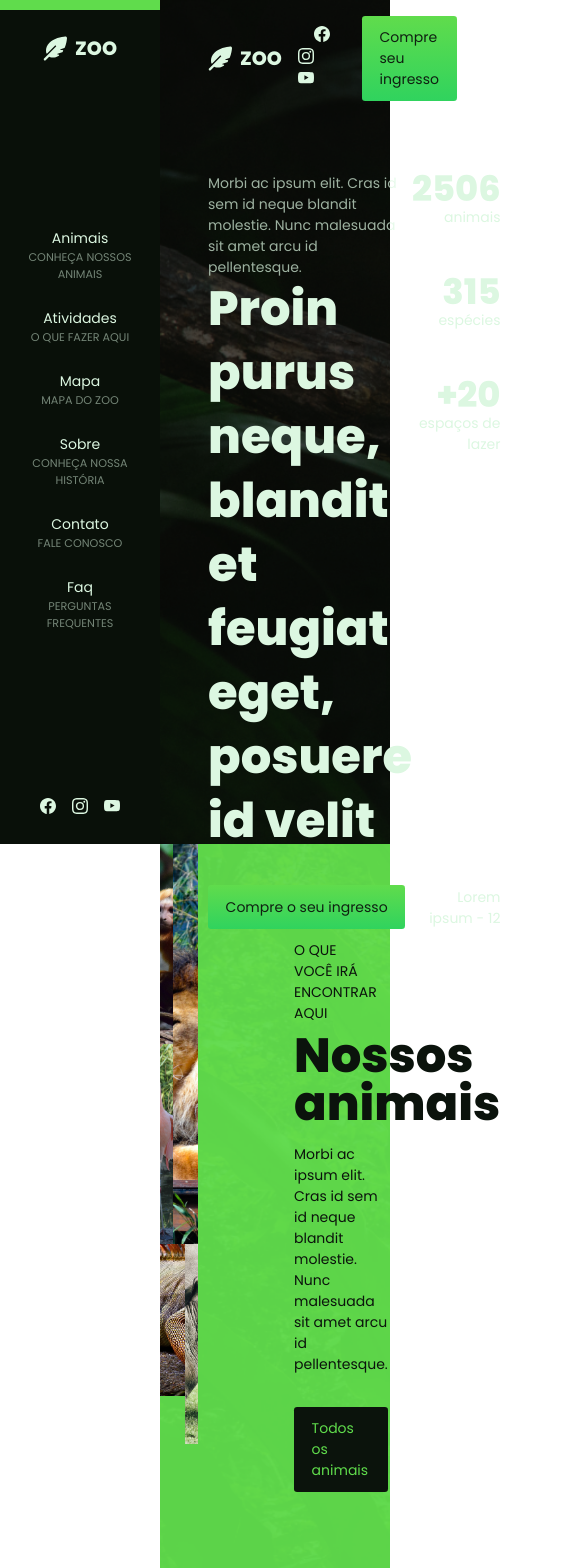
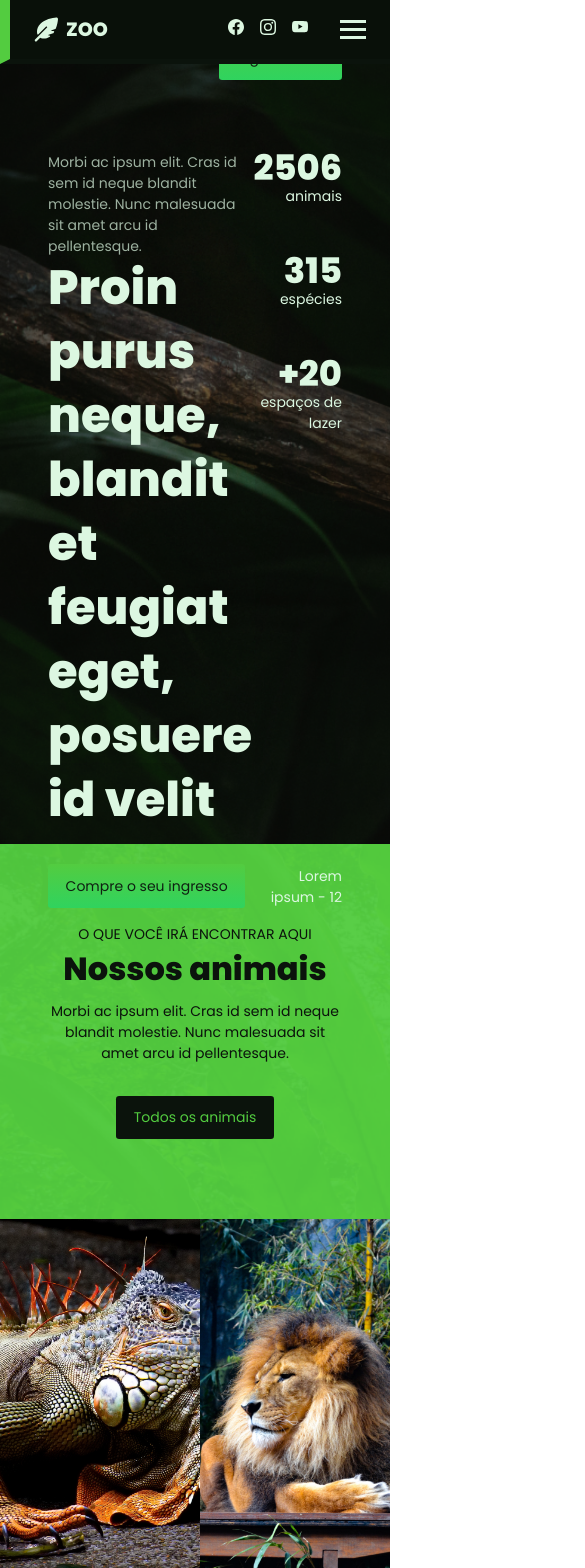
Before and after one commit to aridsm/website-zoo, a React (Create React App) app: page / in a window 390 px wide. Shown: the top 1568 px of the page, 585 px wide, since content can reach past the window. Built offline with nearby package versions, Linux system fonts and the light colour scheme.

Commit message:
add seções responsividade

```diff
--- a/src/components/Activities.module.css
+++ b/src/components/Activities.module.css
@@ -40,3 +40,17 @@
 .txt {
   margin-bottom: 2rem;
 }
+
+@media (max-width: 930px) {
+  .section {
+    flex-direction: column;
+  }
+  .activitiesList {
+    padding: 0 2rem 4rem 2rem;
+    width: 100%;
+    overflow: auto;
+  }
+  .activitiesList::-webkit-scrollbar {
+    display: none;
+  }
+}
--- a/src/components/Animals.module.css
+++ b/src/components/Animals.module.css
@@ -71,3 +71,35 @@
   grid-column: 2 / -1;
   grid-row: 1 / 3;
 }
+
+@media (max-width: 1200px) {
+  .animalsList {
+    grid-template-rows: repeat(3, 150px);
+  }
+}
+
+@media (max-width: 930px) {
+  .section {
+    flex-direction: column;
+  }
+  .content {
+    order: -1;
+  }
+  .animalsList {
+    display: flex;
+    width: 100%;
+    overflow: auto;
+  }
+
+  .animalsList li {
+    height: 350px;
+    min-width: 200px;
+  }
+  .animalsList li:nth-of-type(1) img {
+    object-position: initial;
+  }
+
+  .animalsList::-webkit-scrollbar {
+    display: none;
+  }
+}
--- a/src/components/EmailSection.module.css
+++ b/src/components/EmailSection.module.css
@@ -25,7 +25,7 @@
 
 .form .email {
   width: 100%;
-  padding: 1rem;
+  padding: 0.7rem;
   border-radius: 0.2rem;
   background: var(--cor-2);
   outline: none;
@@ -35,7 +35,42 @@
 .form .btn {
   background: var(--cor-5);
   color: var(--cor-1);
-  padding: 1rem;
-  width: 50%;
+  padding: 0.7rem;
+  width: 40%;
   margin-left: 1rem;
 }
+
+@media (max-width: 1200px) {
+  .section {
+    padding: 3rem;
+  }
+}
+
+@media (max-width: 930px) {
+  .section {
+    flex-direction: column;
+    align-items: center;
+    text-align: center;
+  }
+
+  .form {
+    padding-left: 0;
+    width: 100%;
+    margin-top: 2rem;
+  }
+  .section h2 {
+    font-size: 1.5rem;
+    width: 100%;
+  }
+}
+
+@media (max-width: 500px) {
+  .form {
+    flex-direction: column;
+  }
+  .form .btn {
+    width: 100%;
+    margin-left: 0;
+    margin-top: 1rem;
+  }
+}
--- a/src/components/Faq.module.css
+++ b/src/components/Faq.module.css
@@ -1,7 +1,8 @@
 .imgContainer img {
   width: 100%;
   height: 100%;
-  object-fit: cover;
+  object-fit: contain;
+  object-position: bottom;
 }
 
 .imgContainer {
@@ -42,3 +43,15 @@
 .answer {
   display: none;
 }
+
+@media (max-width: 930px) {
+  .section {
+    flex-direction: column;
+  }
+  .imgContainer {
+    align-self: flex-end;
+  }
+  .questionList {
+    text-align: left;
+  }
+}
--- a/src/components/Footer.module.css
+++ b/src/components/Footer.module.css
@@ -49,3 +49,32 @@
   padding: 1.5rem;
   padding-left: 11.5rem;
 }
+
+@media (max-width: 1200px) {
+  .container {
+    padding: 2rem 3rem;
+  }
+}
+
+@media (max-width: 850px) {
+  .container {
+    flex-direction: column;
+    align-items: center;
+    text-align: center;
+  }
+  .nav ul {
+    grid-template-columns: auto;
+  }
+  .endereco {
+    margin-bottom: 0;
+  }
+  .container > * {
+    margin-top: 2rem;
+  }
+  .logo {
+    align-self: center;
+  }
+  .madeby {
+    padding-left: 1.5rem;
+  }
+}
--- a/src/components/Header.js
+++ b/src/components/Header.js
@@ -1,4 +1,4 @@
-import React from "react";
+import React, { useEffect, useRef, useState } from "react";
 import classes from "./Header.module.css";
 import MediasLink from "./layout/MediasLink";
 import Logo from "./layout/Logo";
@@ -13,12 +13,31 @@ const listLinks = [
 ];
 
 const Header = () => {
+  const [isMenuVisible, setIsMenuVisible] = useState(false);
+  const refBtn = useRef();
+
+  useEffect(() => {
+    const checkClickTarget = (e) => {
+      if (e.target !== refBtn.current && !refBtn.current.contains(e.target)) {
+        setIsMenuVisible(false);
+      }
+    };
+
+    window.addEventListener("click", checkClickTarget);
+
+    return () => window.removeEventListener("click", checkClickTarget);
+  }, []);
+
+  const openMenuHandler = () => {
+    setIsMenuVisible((currState) => !currState);
+  };
+
   return (
     <header className={classes.header}>
       <a href="/">
         <Logo />
       </a>
-      <nav className={classes.nav}>
+      <nav className={`${classes.nav} ${isMenuVisible ? classes.visible : ""}`}>
         <ul>
           {listLinks.map((link) => (
             <li key={link.route}>
@@ -31,6 +50,13 @@ const Header = () => {
         </ul>
       </nav>
       <MediasLink />
+      <button
+        className={`${classes.menuBtn} ${isMenuVisible ? classes.visible : ""}`}
+        ref={refBtn}
+        onClick={openMenuHandler}
+      >
+        <div className={classes.btnDash}></div>
+      </button>
     </header>
   );
 };
--- a/src/components/Header.module.css
+++ b/src/components/Header.module.css
@@ -39,12 +39,13 @@
 }
 .menuBtn {
   margin-left: 2rem;
-  height: 2rem;
-  width: 2rem;
+  height: 1.6rem;
+  width: 1.6rem;
+  text-align: center;
 }
 
 .menuBtn > div {
-  width: 1.7rem;
+  width: 100%;
   height: 3px;
   background: var(--cor-2);
   transition: 0.3s;
@@ -79,3 +80,35 @@
   transform: rotate(90deg);
   top: 0;
 }
+
+@media (max-width: 1100px) {
+  .header {
+    width: 100%;
+    height: 4rem;
+    border-left: 10px solid var(--cor-1);
+    border-top: none;
+    flex-direction: row;
+    border-bottom: 5px solid var(--cor-5);
+  }
+  .nav {
+    position: absolute;
+    top: 4rem;
+    left: -10px;
+    z-index: 9;
+    background: var(--cor-5);
+    width: calc(100% + 10px);
+    padding: 3rem;
+    transition: 0.2s;
+    opacity: 0;
+    visibility: hidden;
+  }
+
+  .nav.visible {
+    color: var(--cor-2);
+    visibility: visible;
+    opacity: 1;
+  }
+  .header > a {
+    margin-right: auto;
+  }
+}
--- a/src/components/Valores.js
+++ b/src/components/Valores.js
@@ -9,6 +9,7 @@ const Valores = () => {
       <LayoutSections
         title="Nossos valores"
         subtitle="O que você irá encontrar aqui"
+        className={classes.content}
       >
         <ul className={classes.valuesList}>
           <li>Etiam dignissim eu ipsum tempus</li>
--- a/src/components/Valores.module.css
+++ b/src/components/Valores.module.css
@@ -71,3 +71,54 @@
 .valuesList li + li {
   margin-left: 1rem;
 }
+
+@media (max-width: 1200px) {
+  .detail1 {
+    width: 220px;
+    height: 550px;
+    left: 10%;
+    bottom: -220px;
+  }
+}
+
+@media (max-width: 930px) {
+  .section {
+    flex-direction: column;
+  }
+  .img {
+    width: 100%;
+    order: 2;
+    padding-top: 0;
+    margin-top: -2rem;
+  }
+  .img img {
+    margin: 0 auto;
+    width: 280px;
+  }
+  .detail1 {
+    width: 180px;
+    height: 450px;
+    left: calc(50% - 160px);
+    bottom: -220px;
+  }
+  .detail1::before {
+    left: -55px;
+  }
+  .detail1::after {
+    width: 50px;
+    height: 90px;
+    right: -65px;
+    top: 10%;
+  }
+  .content > * {
+    max-width: 100%;
+  }
+
+  .valuesList {
+    flex-direction: column;
+  }
+  .valuesList li + li {
+    margin-top: 1rem;
+    margin-left: 0;
+  }
+}
--- a/src/components/layout/LayoutSections.js
+++ b/src/components/layout/LayoutSections.js
@@ -6,7 +6,7 @@ const LayoutSections = ({ subtitle, title, children, className }) => {
     <div className={`${classes.content} ${className}`}>
       <span className={classes.subtitle}>{subtitle}</span>
       <h2>{title}</h2>
-      <p>{children}</p>
+      <div>{children}</div>
     </div>
   );
 };
--- a/src/components/layout/LayoutSections.module.css
+++ b/src/components/layout/LayoutSections.module.css
@@ -17,3 +17,20 @@
   margin-bottom: 0.5rem;
   color: var(--cor-1);
 }
+
+@media (max-width: 1200px) {
+  .content {
+    padding: 5rem 3rem;
+  }
+}
+
+@media (max-width: 930px) {
+  .content {
+    width: 100%;
+    align-items: center;
+    text-align: center;
+  }
+  .content > * {
+    max-width: 400px;
+  }
+}
--- a/src/index.css
+++ b/src/index.css
@@ -1,7 +1,7 @@
 @import url("https://fonts.googleapis.com/css2?family=Poppins:wght@400;800&display=swap");
 
 :root {
-  --cor-1: #60dc4c;
+  --cor-1: #53cc40;
   --cor-2: #dcf7e1;
   --cor-3: #0f2011;
   --cor-4: #a23918;
@@ -85,3 +85,16 @@ img {
 ::-webkit-scrollbar-thumb:hover {
   background: var(--cor-7);
 }
+
+@media (max-width: 1100px) {
+  main {
+    padding-left: 0;
+  }
+}
+
+@media (max-width: 500px) {
+  h2 {
+    font-size: 2rem;
+    line-height: 2rem;
+  }
+}
```
